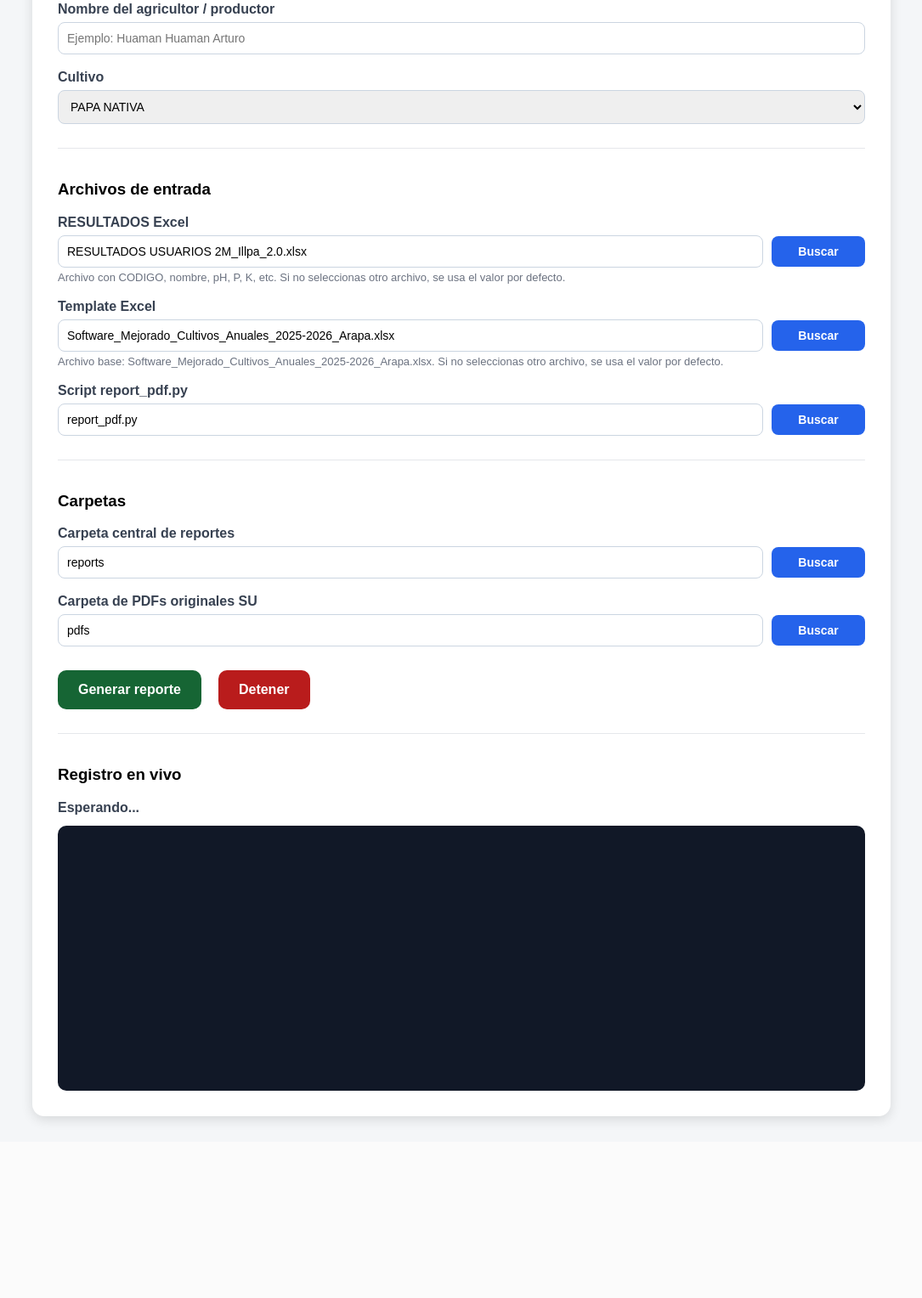
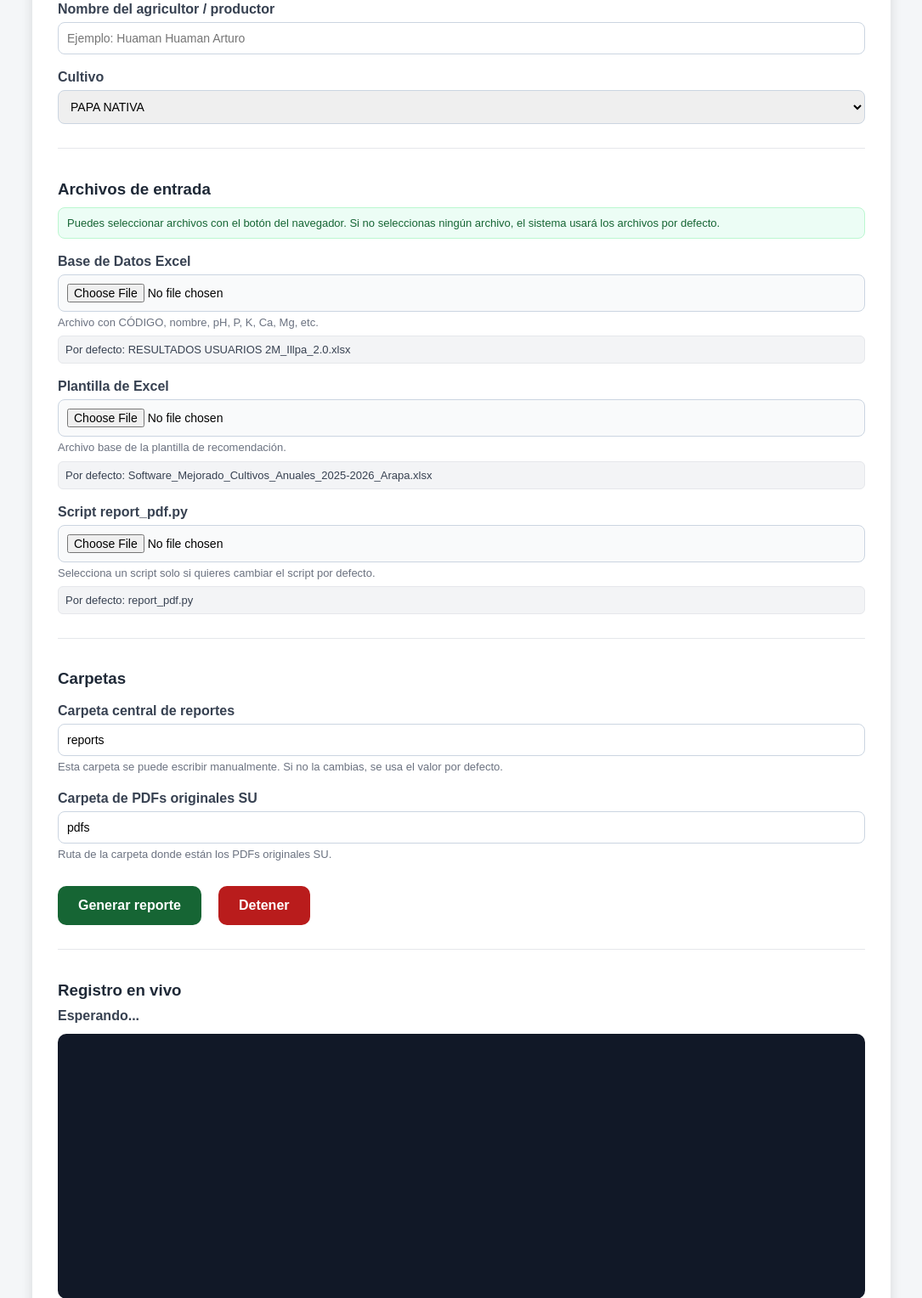
Before and after one commit to marvlad/INIA_Puno, a Flask app: page / in a window 1280 px wide. Shown: the part 116-1644 px from the top of the page at 85% size, without its empty margins (97-1182 px from the left). Before the commit the page ends 1440 px from the top, so only its background shows below. Run offline with Flask 3, Linux system fonts and the light colour scheme.

Commit message:
Enhance index.html with new styles and file inputs
Added new styles for h3, file-note, and default-path. Updated form to support file uploads for Excel templates and scripts.

```diff
--- a/INIA_Software/templates/index.html
+++ b/INIA_Software/templates/index.html
@@ -26,6 +26,11 @@
             color: #1f2937;
         }
 
+        h3 {
+            color: #1f2937;
+            margin-bottom: 10px;
+        }
+
         label {
             display: block;
             margin-top: 18px;
@@ -43,27 +48,9 @@
             box-sizing: border-box;
         }
 
-        .row-input {
-            display: flex;
-            gap: 10px;
-            align-items: center;
-        }
-
-        .row-input input {
-            flex: 1;
-        }
-
-        .browse-btn {
-            width: 110px;
-            margin-top: 6px;
-            background: #2563eb;
-            padding: 10px 14px;
-            font-size: 14px;
-            border-radius: 8px;
-        }
-
-        .browse-btn:hover {
-            background: #1d4ed8;
+        input[type="file"] {
+            background: #f9fafb;
+            cursor: pointer;
         }
 
         button {
@@ -95,6 +82,18 @@
             color: #6b7280;
             font-size: 13px;
             margin-top: 4px;
+            line-height: 1.4;
+        }
+
+        .default-path {
+            color: #374151;
+            font-size: 13px;
+            margin-top: 6px;
+            background: #f3f4f6;
+            padding: 8px;
+            border-radius: 6px;
+            word-break: break-all;
+            border: 1px solid #e5e7eb;
         }
 
         .section {
@@ -127,11 +126,22 @@
             display: flex;
             align-items: center;
             gap: 10px;
+            flex-wrap: wrap;
         }
 
         .disabled {
             opacity: 0.6;
             pointer-events: none;
+        }
+
+        .file-note {
+            margin-top: 8px;
+            padding: 10px;
+            background: #ecfdf5;
+            border: 1px solid #bbf7d0;
+            color: #166534;
+            border-radius: 8px;
+            font-size: 13px;
         }
     </style>
 </head>
@@ -140,7 +150,7 @@
     <div class="container">
         <h1>Generador de Reportes</h1>
 
-        <form id="generate-form">
+        <form id="generate-form" enctype="multipart/form-data">
 
             <label>Nombre del agricultor / productor</label>
             <input
@@ -160,57 +170,48 @@
             <div class="section">
                 <h3>Archivos de entrada</h3>
 
-                <label>RESULTADOS Excel</label>
-                <div class="row-input">
-                    <input
-                        type="text"
-                        id="resultados_excel"
-                        name="resultados_excel"
-                        value="{{ resultados_excel }}"
-                        required
-                    >
-                    <button type="button" class="browse-btn"
-                            onclick="browseFile('resultados_excel')">
-                        Buscar
-                    </button>
-                </div>
-                <div class="hint">
-                    Archivo con CODIGO, nombre, pH, P, K, etc.
-                    Si no seleccionas otro archivo, se usa el valor por defecto.
+                <div class="file-note">
+                    Puedes seleccionar archivos con el botón del navegador.
+                    Si no seleccionas ningún archivo, el sistema usará los archivos por defecto.
                 </div>
 
-                <label>Template Excel</label>
-                <div class="row-input">
+                <label>Base de Datos Excel</label>
                 <input
-                        type="text"
-                        id="template_excel"
-                        name="template_excel"
-                        value="{{ template_excel }}"
-                        required
+                    type="file"
+                    name="resultados_excel_file"
+                    accept=".xlsx,.xlsm,.xls"
                 >
-                    <button type="button" class="browse-btn"
-                            onclick="browseFile('template_excel')">
-                        Buscar
-                    </button>
+                <div class="hint">
+                    Archivo con CÓDIGO, nombre, pH, P, K, Ca, Mg, etc.
                 </div>
+                <div class="default-path">
+                    Por defecto: {{ resultados_excel }}
+                </div>
+
+                <label>Plantilla de Excel</label>
+                <input
+                    type="file"
+                    name="template_excel_file"
+                    accept=".xlsx,.xlsm,.xls"
+                >
                 <div class="hint">
-                    Archivo base: Software_Mejorado_Cultivos_Anuales_2025-2026_Arapa.xlsx.
-                    Si no seleccionas otro archivo, se usa el valor por defecto.
+                    Archivo base de la plantilla de recomendación.
+                </div>
+                <div class="default-path">
+                    Por defecto: {{ template_excel }}
                 </div>
 
                 <label>Script report_pdf.py</label>
-                <div class="row-input">
                 <input
-                        type="text"
-                        id="report_script"
-                        name="report_script"
-                        value="{{ report_script }}"
-                        required
+                    type="file"
+                    name="report_script_file"
+                    accept=".py"
                 >
-                    <button type="button" class="browse-btn"
-                            onclick="browseFile('report_script')">
-                        Buscar
-                    </button>
+                <div class="hint">
+                    Selecciona un script solo si quieres cambiar el script por defecto.
+                </div>
+                <div class="default-path">
+                    Por defecto: {{ report_script }}
                 </div>
             </div>
 
@@ -218,33 +219,25 @@
                 <h3>Carpetas</h3>
 
                 <label>Carpeta central de reportes</label>
-                <div class="row-input">
                 <input
                     type="text"
-                        id="report_root"
                     name="report_root"
                     value="{{ report_root }}"
                     required
                 >
-                    <button type="button" class="browse-btn"
-                            onclick="browseFolder('report_root')">
-                        Buscar
-                    </button>
+                <div class="hint">
+                    Esta carpeta se puede escribir manualmente. Si no la cambias, se usa el valor por defecto.
                 </div>
 
                 <label>Carpeta de PDFs originales SU</label>
-                <div class="row-input">
                 <input
                     type="text"
-                        id="pdf_folder"
                     name="pdf_folder"
                     value="{{ pdf_folder }}"
                     required
                 >
-                    <button type="button" class="browse-btn"
-                            onclick="browseFolder('pdf_folder')">
-                        Buscar
-                    </button>
+                <div class="hint">
+                    Ruta de la carpeta donde están los PDFs originales SU.
                 </div>
             </div>
 
@@ -269,28 +262,20 @@
     <script>
         let eventSource = null;
 
-        async function browseFile(inputId) {
-            const response = await fetch("/browse-file");
-            const data = await response.json();
-
-            if (data.path) {
-                document.getElementById(inputId).value = data.path;
-            }
-        }
-
-        async function browseFolder(inputId) {
-            const response = await fetch("/browse-folder");
-            const data = await response.json();
-
-            if (data.path) {
-                document.getElementById(inputId).value = data.path;
-            }
-        }
-
         function appendTerminal(text) {
             const terminal = document.getElementById("terminal");
             terminal.textContent += text;
             terminal.scrollTop = terminal.scrollHeight;
+        }
+
+        function setRunningState(isRunning) {
+            const generateBtn = document.getElementById("generate-btn");
+
+            if (isRunning) {
+                generateBtn.classList.add("disabled");
+            } else {
+                generateBtn.classList.remove("disabled");
+            }
         }
 
         function startStream() {
@@ -301,20 +286,38 @@
             eventSource = new EventSource("/stream");
 
             eventSource.onmessage = function(event) {
+                if (event.data.trim() !== "") {
                     appendTerminal(event.data + "\n");
+                }
 
                 if (event.data.includes("[PROCESS_FINISHED]")) {
                     document.getElementById("status").textContent = "Proceso terminado.";
-                    document.getElementById("generate-btn").classList.remove("disabled");
+                    setRunningState(false);
+
+                    if (eventSource !== null) {
                         eventSource.close();
                         eventSource = null;
+                    }
+                }
+
+                if (event.data.includes("[PROCESS_FINISHED_WITH_ERROR]")) {
+                    document.getElementById("status").textContent = "Proceso terminó con error.";
+                    setRunningState(false);
+
+                    if (eventSource !== null) {
+                        eventSource.close();
+                        eventSource = null;
+                    }
                 }
 
                 if (event.data.includes("[PROCESS_STOPPED]")) {
                     document.getElementById("status").textContent = "Proceso detenido.";
-                    document.getElementById("generate-btn").classList.remove("disabled");
+                    setRunningState(false);
+
+                    if (eventSource !== null) {
                         eventSource.close();
                         eventSource = null;
+                    }
                 }
             };
 
@@ -330,10 +333,11 @@
             terminal.textContent = "";
 
             document.getElementById("status").textContent = "Ejecutando...";
-            document.getElementById("generate-btn").classList.add("disabled");
+            setRunningState(true);
 
             const formData = new FormData(event.target);
 
+            try {
                 const response = await fetch("/generate", {
                     method: "POST",
                     body: formData
@@ -344,14 +348,21 @@
                 if (!data.ok) {
                     document.getElementById("status").textContent = "Error al iniciar.";
                     appendTerminal(data.error + "\n");
-                document.getElementById("generate-btn").classList.remove("disabled");
+                    setRunningState(false);
                     return;
                 }
 
                 startStream();
+
+            } catch (error) {
+                document.getElementById("status").textContent = "Error de conexión.";
+                appendTerminal(String(error) + "\n");
+                setRunningState(false);
+            }
         });
 
         async function stopProcess() {
+            try {
                 const response = await fetch("/stop", {
                     method: "POST"
                 });
@@ -364,6 +375,10 @@
                 } else {
                     appendTerminal("\n" + data.error + "\n");
                 }
+
+            } catch (error) {
+                appendTerminal("\nError al detener: " + String(error) + "\n");
+            }
         }
     </script>
 </body>
```
Lines whose indentation alone changed are shown as unchanged.
